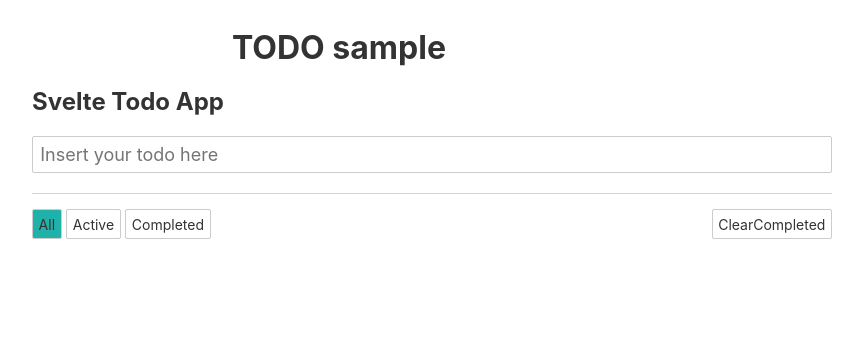
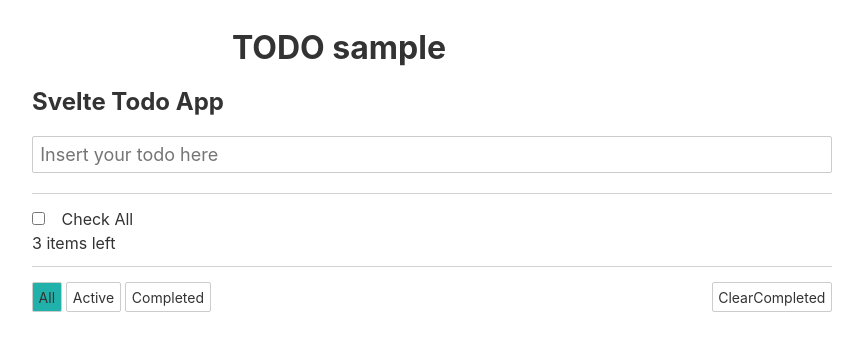
Before and after one commit to Sean0628/svelte_sample, a Svelte app: page / in a window 1280 px wide. Shown: the top 350 px of the page, without its empty margins (208-1071 px from the left). Built offline with nearby package versions, Linux system fonts and the light colour scheme.

Commit message:
Add inner container

```diff
--- a/src/Todos.svelte
+++ b/src/Todos.svelte
@@ -130,6 +130,16 @@
     </div>
   {/each}
 
+  <div class="inner-container">
+    <div>
+      <label>
+        <input class="inner-container-input" type='checkbox' on:change={checkAllTodos}>
+        Check All
+        <div>{todosRemaining} items left</div>
+      </label>
+    </div>
+  </div>
+
   <div class='inner-container'>
     <div>
       <button on:click={() => updateFilter('all')} class:active="{currentFilter === 'all'}">All</button>
```
